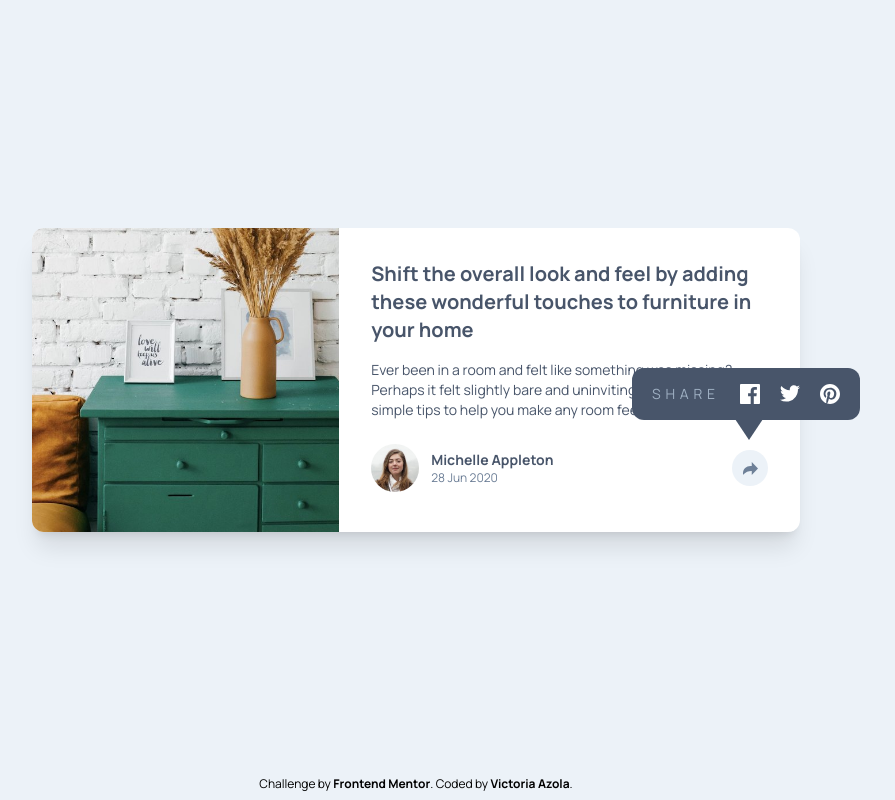
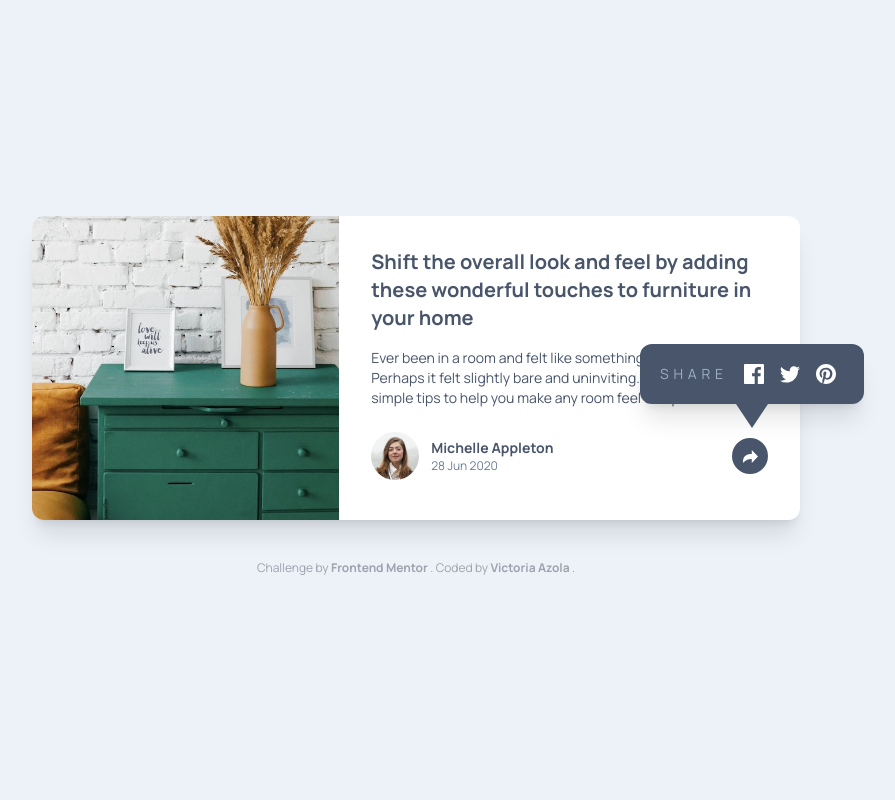
Before and after one commit to VickyAzola/ResponsiveArticlePreview, a plain HTML site: page index.html in a window 1280 px wide. Both pictures are taken after a click on the button "Share". Shown: the whole page, without its empty margins (224-1119 px from the left). Drawn offline with nearby package versions, Linux system fonts and the light colour scheme.

Commit message:
Add files via upload

```diff
--- a/index.html
+++ b/index.html
@@ -12,11 +12,12 @@
   <title>Frontend Mentor | Article preview component</title>
 </head>
 
-<body style="font-family: 'Manrope', sans-serif;" class="bg-[#ecf2f8] min-h-screen grid place-items-center">
+<body style="font-family: 'Manrope', sans-serif;" class="bg-[#ecf2f8] min-h-screen grid place-content-center">
 
-  <main class="bg-white rounded-xl shadow-xl mx-4 mb-10 grid grid-rows-5 md:grid-rows-1 md:grid-cols-5 max-w-xs md:max-w-3xl">
+  <main class="bg-white rounded-xl shadow-xl mx-4 mb-8 grid grid-rows-5 md:grid-rows-1 md:grid-cols-5 max-w-xs md:max-w-3xl">
 
-    <div class="bg-cover bg-[url('images/drawers.jpg')] row-span-2 md:col-span-2 rounded-t-xl md:rounded-tr-none md:rounded-bl-xl h-[14rem] md:h-[19rem]"></div>
+    <div class="bg-cover bg-[url('images/drawers.jpg')] row-span-2 md:col-span-2 rounded-t-xl md:rounded-tr-none md:rounded-bl-xl h-[14rem] md:h-[19rem]">
+    </div>
 
     <div class="row-span-3 md:col-span-3">
       <section class="px-8 pt-8">
@@ -36,43 +37,58 @@
               <p class="text-xs text-[#6d7f97]"> 28 Jun 2020</p>
             </div>
           </div>
-          <button type="submit" id="shere-btn1" aria-label="Share" class="aspect-square rounded-full w-9 bg-[#ecf2f8] hover:bg-[#48556a]">
-            <svg class="fill-[#6E8098] hover:fill-white mx-auto" xmlns="http://www.w3.org/2000/svg" width="15" height="13"><path d="M15 6.495L8.766.014V3.88H7.441C3.33 3.88 0 7.039 0 10.936v2.049l.589-.612C2.59 10.294 5.422 9.11 8.39 9.11h.375v3.867L15 6.495z"/></svg>
+          <button
+            id="share-btn"
+            aria-label="Share"
+            class="md:[&.active]:bg-[#48556a] group aspect-square rounded-full w-9 bg-[#ecf2f8] hover:bg-[#48556a]">
+            <svg class="fill-[#6E8098] group-hover:fill-white mx-auto md:group-[&.active]:fill-white" xmlns="http://www.w3.org/2000/svg" width="15" height="13">
+              <path d="M15 6.495L8.766.014V3.88H7.441C3.33 3.88 0 7.039 0 10.936v2.049l.589-.612C2.59 10.294 5.422 9.11 8.39 9.11h.375v3.867L15 6.495z"/>
+            </svg>
           </button>
         </div>
 
-        <div id="redesSocialesMovile" class="hidden mt-3 flex items-center justify-between px-8 py-5 bg-[#48556a] rounded-b-xl">
+        <div id="redesSociales" class="hidden absolute w-full bottom-0 mt-3 flex items-center justify-between px-8 md:px-5 py-5 bg-[#48556a] rounded-b-xl
+        md:rounded-xl md:w-56 md:bottom-24 md:right-[-4rem] md:shadow-xl">
+        <div class="hidden md:block absolute border-l-[1rem] border-l-transparent border-r-[1rem] border-r-transparent border-t-[1.5rem] border-t-[#48556a] right-[6rem] bottom-[-1.5rem]">
+        </div>
           <div class="flex items-center gap-x-4">
             <p class="text-[#9eafc2] text-sm tracking-[.3rem]">SHARE</p>
-            <a href="https://es-la.facebook.com/" target="_blank" aria-label="Go to Facebook"><img src="images/icon-facebook.svg" alt="Facebook Icon"></a>
-            <a href="https://twitter.com/?lang=es" target="_blank" aria-label="Go to Twitter"><img src="images/icon-twitter.svg" alt="Twitter Icon"></a>
-            <a href="https://www.pinterest.cl/" target="_blank" aria-label="Go to Pinterest"><img src="images/icon-pinterest.svg" alt="Pinterest Icon"></a>
+            <a href="https://es-la.facebook.com/" target="_blank" aria-label="Go to Facebook">
+              <img src="images/icon-facebook.svg" alt="Facebook Icon">
+            </a>
+            <a href="https://twitter.com/?lang=es" target="_blank" aria-label="Go to Twitter">
+              <img src="images/icon-twitter.svg" alt="Twitter Icon">
+            </a>
+            <a href="https://www.pinterest.cl/" target="_blank" aria-label="Go to Pinterest">
+              <img src="images/icon-pinterest.svg" alt="Pinterest Icon">
+            </a>
           </div>
-          <button type="submit" id="shared-btn2" aria-label="Share" class="aspect-square rounded-full w-9 bg-[#6d7f97]">
-            <svg class="fill-white mx-auto" xmlns="http://www.w3.org/2000/svg" width="15" height="13"><path fill="" d="M15 6.495L8.766.014V3.88H7.441C3.33 3.88 0 7.039 0 10.936v2.049l.589-.612C2.59 10.294 5.422 9.11 8.39 9.11h.375v3.867L15 6.495z"/></svg>
+          <button type="submit" id="shere-btn-2" aria-label="Share" class="md:hidden aspect-square rounded-full w-9 bg-[#6d7f97]">
+            <svg class="fill-white mx-auto" xmlns="http://www.w3.org/2000/svg" width="15" height="13">
+              <path d="M15 6.495L8.766.014V3.88H7.441C3.33 3.88 0 7.039 0 10.936v2.049l.589-.612C2.59 10.294 5.422 9.11 8.39 9.11h.375v3.867L15 6.495z"/>
+            </svg>
           </button>
         </div>
-
-        <div class="hidden md:block">
-          <div id="redesSocialesPC" class="hidden">
-            <div class="absolute border-l-[1rem] border-l-transparent border-r-[1rem] border-r-transparent border-t-[1.5rem] border-t-[#48556a] right-[7.5%] bottom-[95%]">
-            </div>
-            <div class="absolute right-[-13%] top-[-90%] px-5 py-4 gap-x-5 flex items-center justify-between bg-[#48556a] rounded-xl">
-              <p class="text-[#9eafc2] text-sm tracking-[.3rem]">SHARE</p>
-              <a href="https://es-la.facebook.com/" target="_blank" aria-label="Go to Facebook"><img src="images/icon-facebook.svg" alt="Facebook Icon"></a>
-              <a href="https://twitter.com/?lang=es" target="_blank" aria-label="Go to Twitter"><img src="images/icon-twitter.svg" alt="Twitter Icon"></a>
-              <a href="https://www.pinterest.cl/" target="_blank" aria-label="Go to Pinterest"><img src="images/icon-pinterest.svg" alt="Pinterest Icon"></a>
-            </div>
-          </div>
-        </div>
-        </section>
-      </div>
+      </section>
+    </div>
   </main>
 
 
-  <footer class="text-center text-xs py-2 fixed bottom-0">
-    Challenge by <a class="font-bold hover:text-blue-700" href="https://www.frontendmentor.io?ref=challenge" target="_blank">Frontend Mentor</a>.
-    Coded by <a class="font-bold hover:text-blue-700" target="_blank" href="https://github.com/VickyAzola/ResponsiveArticlePreview">Victoria Azola</a>.
+  <footer class="text-center text-gray-400 text-xs py-2">
+    Challenge by
+    <a
+      class="font-bold hover:text-gray-700"
+      href="https://www.frontendmentor.io?ref=challenge"
+      target="_blank">
+        Frontend Mentor
+    </a>.
+    Coded by
+    <a
+      class="font-bold hover:text-gray-700"
+      target="_blank"
+      href="https://github.com/VickyAzola/ResponsiveArticlePreview">
+      Victoria Azola
+    </a>.
   </footer>
 
 </body>
--- a/index.js
+++ b/index.js
@@ -1,28 +1,20 @@
 
-const share = document.getElementById("shere-btn1")
-const share2 = document.getElementById("shared-btn2")
-const seccionCompartir = document.getElementById("Seccion-Compartir")
-const redesMovile = document.getElementById("redesSocialesMovile")
-const redesPC = document.getElementById("redesSocialesPC")
+const buttonShare = document.getElementById("share-btn")
+const buttonShare2 = document.getElementById("shere-btn-2")
+const redesSociales = document.getElementById("redesSociales")
 
-const mediaQuery = window.matchMedia("(min-width:768px)")
 
-if (mediaQuery.matches) {
-    share.addEventListener("click", () => {
-        if (redesPC.classList != "hidden") {
-            redesPC.classList.add("hidden");
-        } else {
-            redesPC.classList.remove("hidden");
-        }
+buttonShare.addEventListener("click", () => {
+    redesSociales.classList.toggle("hidden");
+
+    if (!redesSociales.classList.contains("hidden")) {
+        buttonShare.classList.add("active");
+    } else {
+        buttonShare.classList.remove("active");
+    }
 })
 
-} else {
-    share.addEventListener("click", () => {
-        redesMovile.classList.remove("hidden");
-        seccionCompartir.style.display = "none";
-    })
-    share2.addEventListener("click", () => {
-        seccionCompartir.style.display = "flex";
-        redesMovile.classList.add("hidden");
-    })
-}
+buttonShare2.addEventListener("click", () => {
+    redesSociales.classList.toggle("hidden");
+    buttonShare.classList.remove("active");
+})
```
